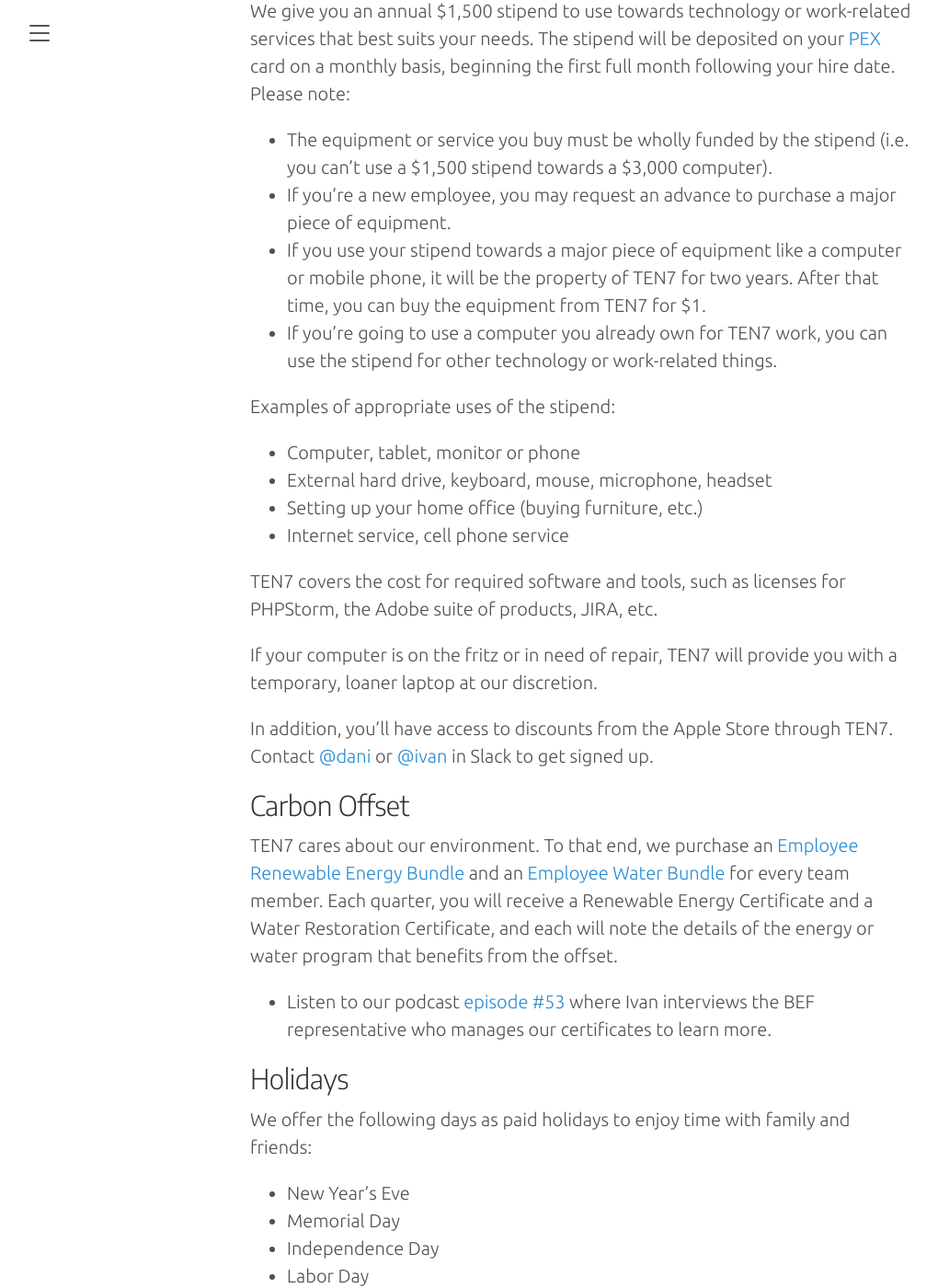
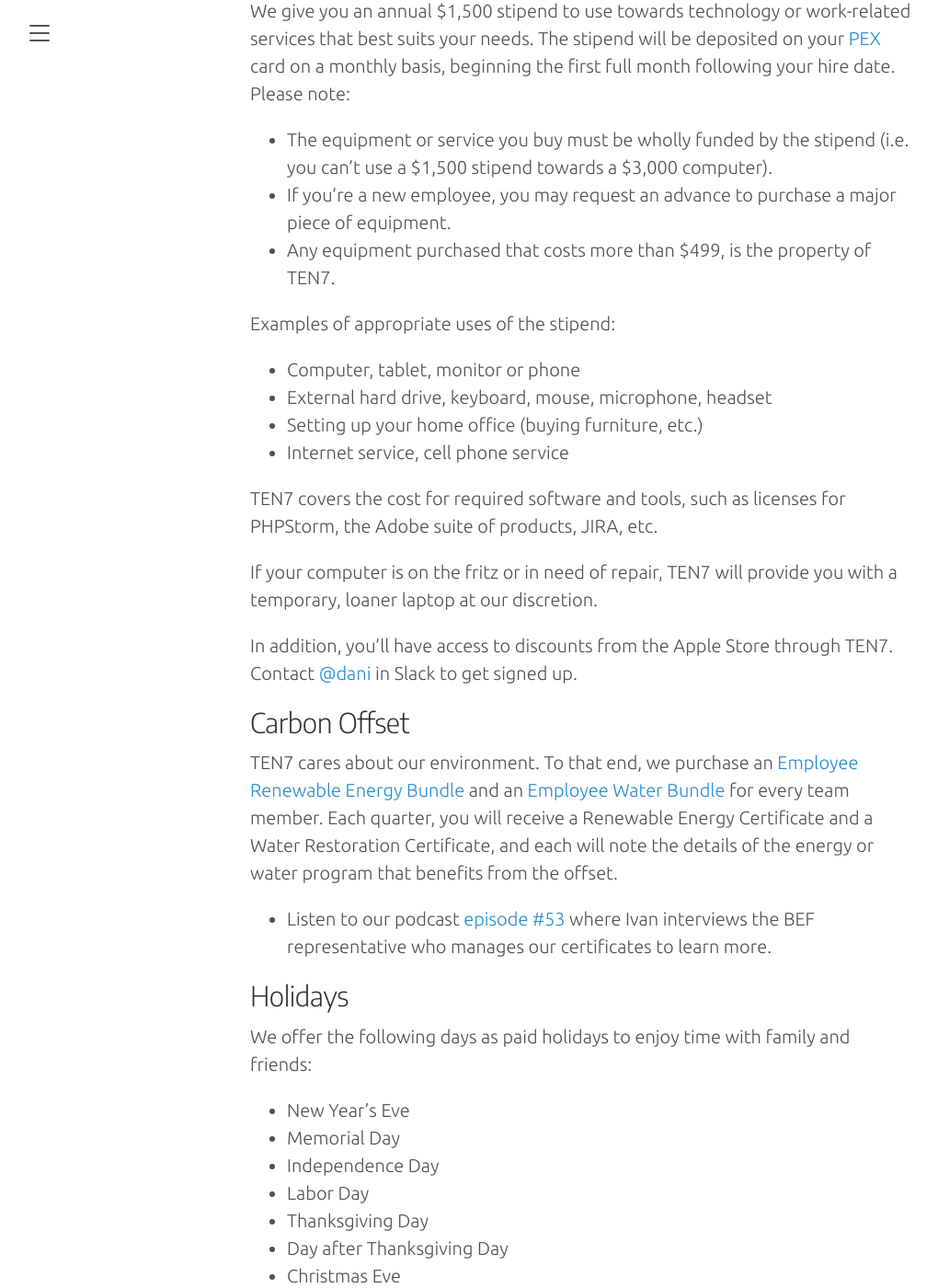
Before and after one commit to ten7/handbook.ten7.com, a Jekyll site: the page built from 040-our-benefits.md, in a window 1280 px wide and 1400 px high, scrolled down 2299 px. Shown: the whole window at 92% size, without its empty margins (8-1028 px from the left). Built offline with Jekyll 4.4.1, drawn with Linux system fonts in a browser that asks for light colours; some web fonts are replaced; our own code applies the rules of GitHub Pages for plain Markdown files.

Commit message:
Update purchased goods verbiage.

```diff
--- a/040-our-benefits.md
+++ b/040-our-benefits.md
@@ -58,8 +58,7 @@
 
 * The equipment or service you buy must be wholly funded by the stipend (i.e. you can’t use a $1,500 stipend towards a $3,000 computer).
 * If you’re a new employee, you may request an advance to purchase a major piece of equipment.
-* If you use your stipend towards a major piece of equipment like a computer or mobile phone, it will be the property of TEN7 for two years. After that time, you can buy the equipment from TEN7 for $1.
-* If you’re going to use a computer you already own for TEN7 work, you can use the stipend for other technology or work-related things.
+* Any equipment purchased that costs more than $499, is the property of TEN7.
 
 Examples of appropriate uses of the stipend:
 
@@ -72,7 +71,7 @@
 
 If your computer is on the fritz or in need of repair, TEN7 will provide you with a temporary, loaner laptop at our discretion.
 
-In addition, you'll have access to discounts from the Apple Store through TEN7. Contact [@dani](https://ten7.slack.com/team/UKEQ8DH9T) or [@ivan](https://ten7.slack.com/team/U02FLV1A0) in Slack to get signed up.
+In addition, you'll have access to discounts from the Apple Store through TEN7. Contact [@dani](https://ten7.slack.com/team/UKEQ8DH9T) in Slack to get signed up.
 
 ## Carbon Offset
 
```
